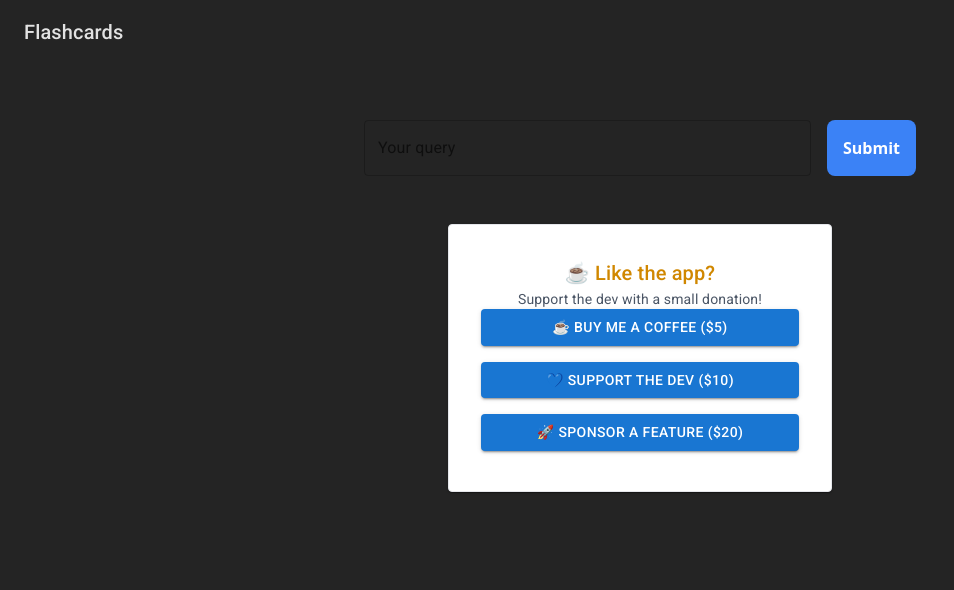
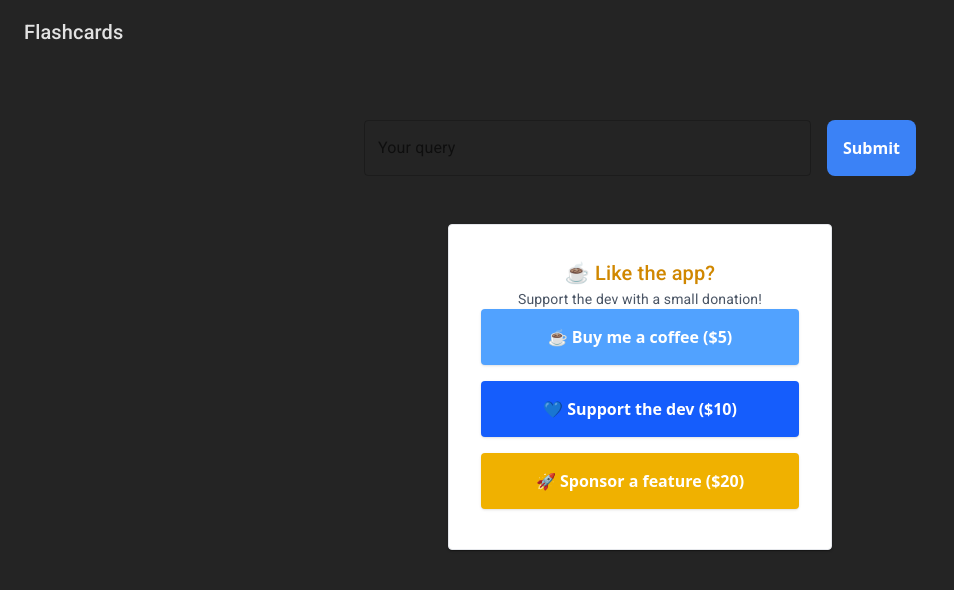
Before and after one commit to P-ano-past/Flashcards, a React (Vite) app: page / in a window 1280 px wide. Shown: the top 590 px of the page, without its empty margins (0-954 px from the left). Built offline with nearby package versions, Linux system fonts and the light colour scheme.

Commit message:
dono ui updated

```diff
--- a/src/components/DonoBox/DonoButtons/DonoButtons.tsx
+++ b/src/components/DonoBox/DonoButtons/DonoButtons.tsx
@@ -1,32 +1,33 @@
-import React from "react";
-import { Button } from "@mui/material";
+import React, { useState } from "react";
+import { CircularProgress } from "@mui/material";
 import PaymentRoutes from "../../../Utils/PaymentRoutes";
 
 const DonoButtons = () => {
+  const [isRedirecting, setIsRedirecting] = useState(false);
+  const [activeAmount, setActiveAmount] = useState<number | null>(null);
+
   const donationAmounts = [
     {
       amount: 5,
       label: "☕ Buy me a coffee ($5)",
-      currency: "USD",
-      styles:
-        "bg-blue-300 hover:bg-blue-400 text-white font-semibold py-2 px-4 rounded shadow",
+      styles: "bg-blue-400 hover:bg-blue-500",
     },
     {
       amount: 10,
       label: "💙 Support the dev ($10)",
-      currency: "USD",
-      styles:
-        "bg-blue-500 hover:bg-blue-600 text-white font-semibold py-2 px-4 rounded shadow",
+      styles: "bg-blue-600 hover:bg-blue-700",
     },
     {
       amount: 20,
       label: "🚀 Sponsor a feature ($20)",
-      currency: "USD",
-      styles:
-        "bg-yellow-500 hover:bg-yellow-600 text-white font-semibold py-2 px-4 rounded shadow",
+      styles: "bg-yellow-500 hover:bg-yellow-600",
     },
   ];
+
   const handleDonation = async (amount: number, label: string) => {
+    setIsRedirecting(true);
+    setActiveAmount(amount);
+
     try {
       const paymentData = {
         amount: amount * 100,
@@ -42,6 +43,8 @@ const DonoButtons = () => {
       }
     } catch (error) {
       console.error("Payment failed:", error);
+    } finally {
+      setIsRedirecting(false);
     }
   };
 
@@ -49,15 +52,17 @@ const DonoButtons = () => {
   return (
     <div className="grid gap-y-4 w-full">
       {donationAmounts.map((donation) => (
-        <Button
+        <button
           key={donation.amount}
-          variant="contained"
-          className={`w-full ${donation.styles} text-white py-8 px-4`}
-          color="primary"
+          className={`w-full text-white font-semibold rounded shadow py-4 px-4 ${donation.styles}`}
           onClick={() => handleDonation(donation.amount, donation.label)}
         >
-          {donation.label}
-        </Button>
+          {isRedirecting && activeAmount === donation.amount ? (
+            <CircularProgress size={24} sx={{ color: "white" }} />
+          ) : (
+            donation.label
+          )}
+        </button>
       ))}
     </div>
   );
```
